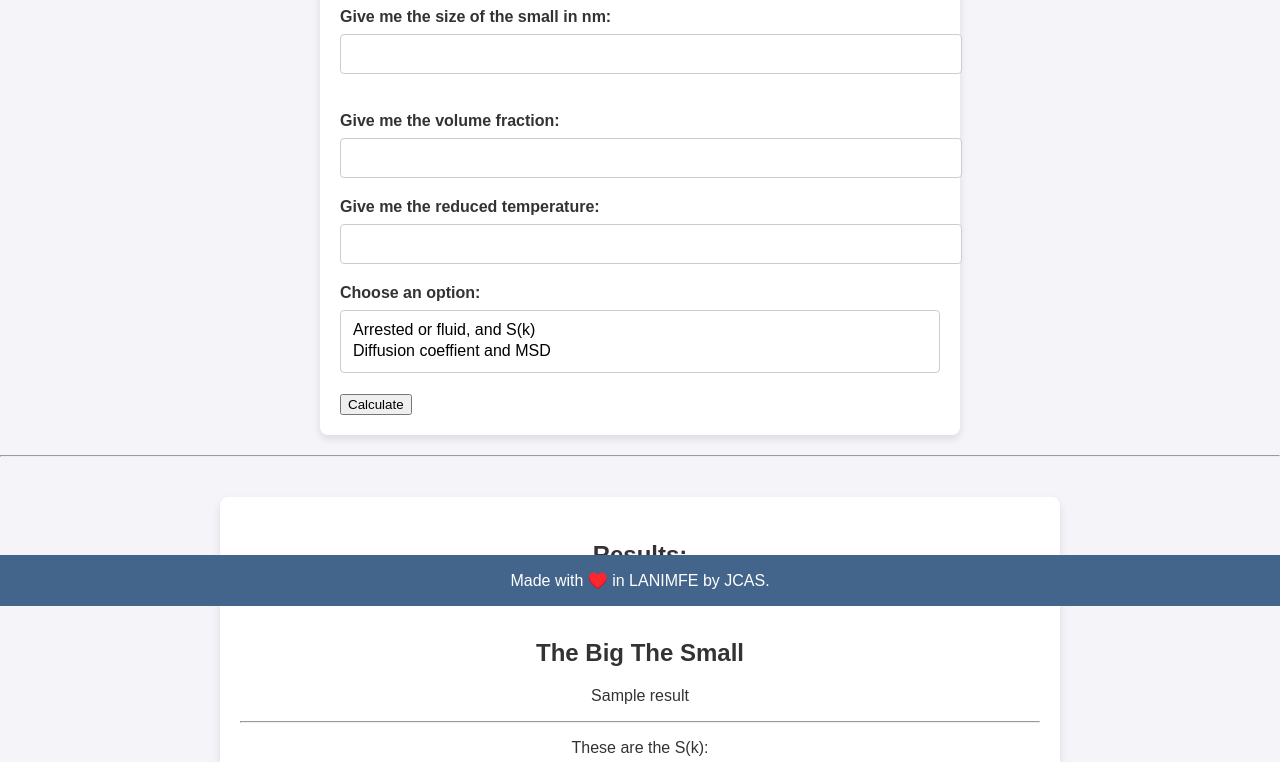
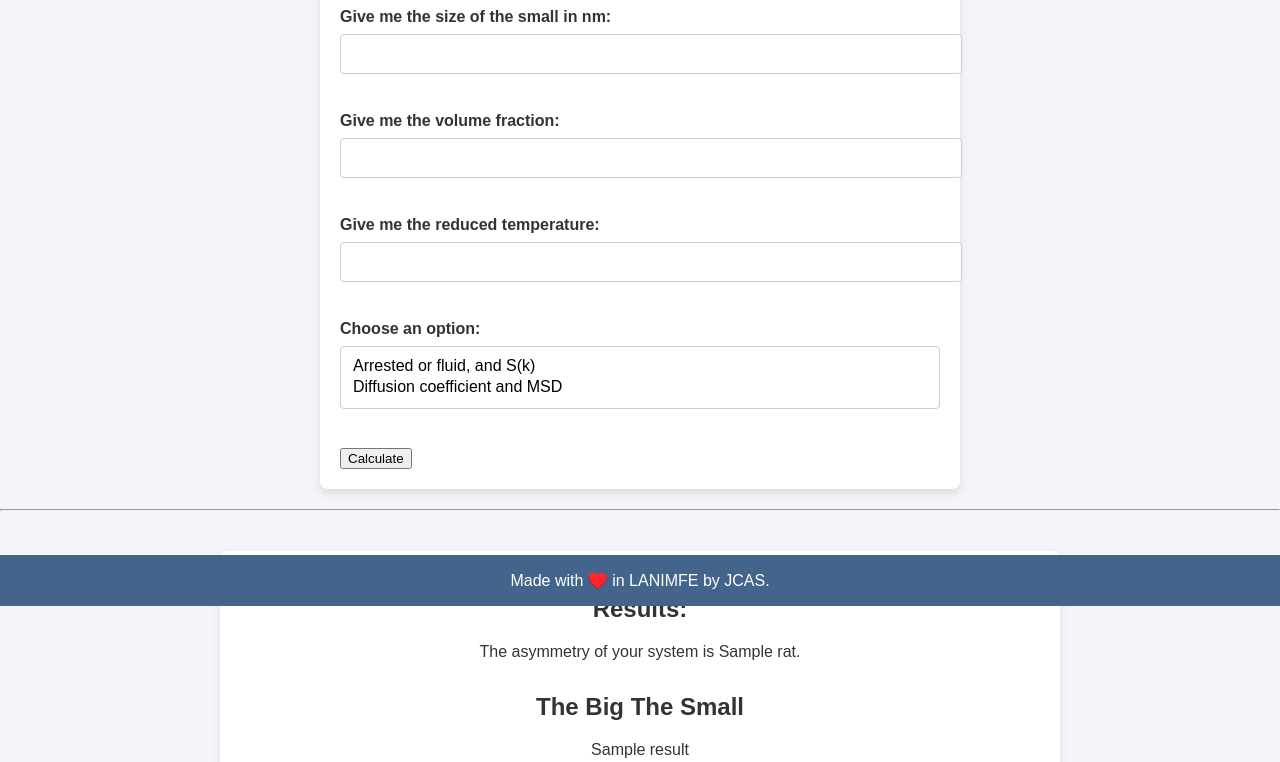
Before and after one commit to JCAS-physicist/My-flask-app-JCAS, a Flask app: template templates/index.html in a window 1280 px wide. Shown: the part 194-956 px from the top of the page. Run offline with Flask 3, Linux system fonts and the light colour scheme; the template is opened without the code that fills it: most values are stand-ins (such as "Sample title", 1, 10 or a date in 2020).

Commit message:
Update index.html

```diff
--- a/templates/index.html
+++ b/templates/index.html
@@ -3,7 +3,7 @@
 <head>
   <meta charset="UTF-8">
   <title>MSA</title>
-  <link rel="stylesheet" href="static/assets/css/styles.css" />
+  <link rel="stylesheet" href="{{ url_for('static', filename='assets/css/styles.css') }}">
   <style>
     /* Estilo para la pantalla de carga */
     #loadingMessage {
@@ -45,24 +45,24 @@
 
 <h1>Calculate the arrest diagram</h1>
 <form method="POST" onsubmit="return showLoadingMessage()">
-    <label for="name">Give me the size of the big in nm:</label>
-    <input type="text" id="big" name="big"><br>
-    <br>
-    <label for="name">Give me the size of the small in nm: </label>
-    <input type="text" id="small" name="small"><br>
-    <br>
-    <label for="name">Give me the volume fraction: </label>
-    <input type="number" name="phi" id="volume fraction" step="any">
-    <br>
-    <label for="name">Give me the reduced temperature: </label>
-    <input type="number" name="ts" id="temperature" step="any">
-    <br>
-    <label for="name">Choose an option: </label>
+    <label for="big">Give me the size of the big in nm:</label>
+    <input type="text" id="big" name="big"><br><br>
+
+    <label for="small">Give me the size of the small in nm:</label>
+    <input type="text" id="small" name="small"><br><br>
+
+    <label for="phi">Give me the volume fraction:</label>
+    <input type="number" name="phi" id="phi" step="any"><br><br>
+
+    <label for="ts">Give me the reduced temperature:</label>
+    <input type="number" name="ts" id="ts" step="any"><br><br>
+
+    <label for="option">Choose an option:</label>
     <select name="Option" id="option" size="2">
-        <option value="Structure"> Arrested or fluid, and S(k) </option>
-        <option value="Dynamics">Diffusion coeffient and MSD</option>
-    </select>
-    <br>
+        <option value="Structure">Arrested or fluid, and S(k)</option>
+        <option value="Dynamics">Diffusion coefficient and MSD</option>
+    </select><br><br>
+
     <input type="submit" value="Calculate">
 </form>
 
@@ -71,7 +71,7 @@
     <div class="spinner"></div>
     <div>
         Please wait, the program is running.<br>
-        This will take about 5-10 minutes...
+        This will take about 5–10 minutes...
     </div>
 </div>
 
@@ -80,26 +80,31 @@
 <div class="results">
     {% if result %}
         <h3>Results:</h3>
-        <p> The assymetry of your system is {{ rat }} . </p>
-        <h4> The Big The Small </h4>
-        <p>  {{ result }} </p>
+        <p>The asymmetry of your system is {{ rat }}.</p>
+        <h4>The Big The Small</h4>
+        <p>{{ result }}</p>
         <hr>
-        <p> These are the S(k): </p>
 
+        {% if select_option == "Structure" %}
+        <p>These are the S(k):</p>
         <div class="graph-container">
-            <img src="./static/temp/S(k)_cc.png" alt="S(k)_cation-cation">
-            <img src="./static/temp/S(k)_aa.png" alt="S(k)_cation-cation">
-            <img src="./static/temp/S(k)_ca.png" alt="S(k)_cation-cation">
+            <img src="{{ url_for('static', filename='temp/S(k)_cc.png') }}" alt="S(k)_cation-cation">
+            <img src="{{ url_for('static', filename='temp/S(k)_aa.png') }}" alt="S(k)_anion-anion">
+            <img src="{{ url_for('static', filename='temp/S(k)_ca.png') }}" alt="S(k)_cation-anion">
         </div>
         <hr>
         <div class="download-links">
-            <p> You can download the files here:</p>
-            <a href="{{ url_for('download_file_Sk_cc') }}" download="Sk_cc.dat">S(k)_cc</a>
-            <br>
-            <a href="{{ url_for('download_file_Sk_ca') }}" download="Sk_ca.dat">S(k)_ca</a>
-            <br>
+            <p>You can download the files here:</p>
+            <a href="{{ url_for('download_file_Sk_cc') }}" download="Sk_cc.dat">S(k)_cc</a><br>
+            <a href="{{ url_for('download_file_Sk_ca') }}" download="Sk_ca.dat">S(k)_ca</a><br>
             <a href="{{ url_for('download_file_Sk_aa') }}" download="Sk_aa.dat">S(k)_aa</a>
         </div>
+        {% elif select_option == "Dynamics" %}
+        <p>These are the Dynamics results:</p>
+        <div class="graph-container">
+            <img src="{{ url_for('static', filename='temp/MSD.png') }}" alt="MSD">
+        </div>
+        {% endif %}
     {% endif %}
 </div>
 <br>
@@ -111,7 +116,7 @@ function showLoadingMessage() {
     if (selectedOption === "Dynamics") {
         document.getElementById("loadingMessage").style.display = "flex";
     }
-    return true; // permitir que el form se envíe
+    return true;
 }
 </script>
 
```
